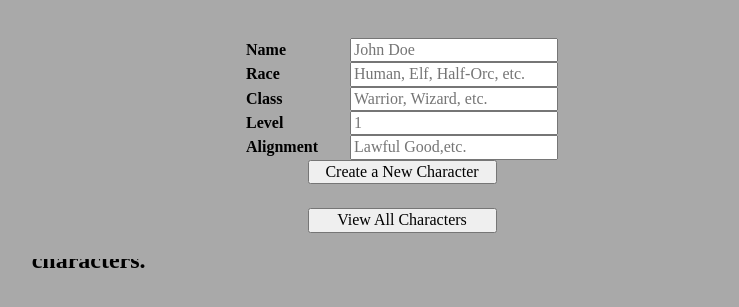
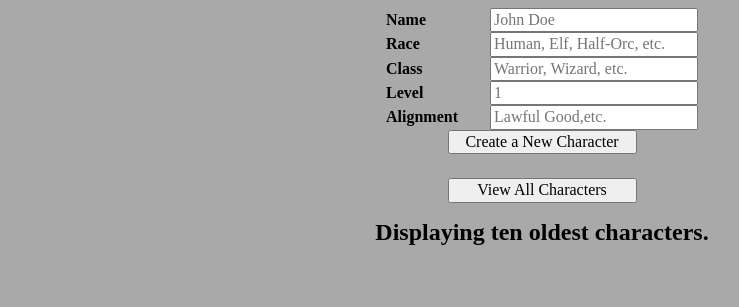
Before and after one commit to lbox87/Character-Creator, a website: page public/index.html in a window 1280 px wide. Shown: the part 61-368 px from the top of the page, without its empty margins (98-837 px from the left). Drawn offline with nearby package versions, Linux system fonts and the light colour scheme; no server answers.

Commit message:
fixed location updates

```diff
--- a/public/style.css
+++ b/public/style.css
@@ -35,10 +35,10 @@ header {
 }
 
 .fixed-container {
-    top:80px;
+    top:50px;
     position: fixed;
     text-align: center;
-    height: 30%;
+    height: 25%;
     width: 100%;
     z-index:10;
     background-color: darkgrey;
@@ -52,6 +52,12 @@ header {
     overflow:auto;
 }
 
+.shift-container, .fixed-container {
+    width: 100%;
+    left:50%;
+    transform: translate(-50%, 0);
+}
+
 ul {
     list-style-type: none;
 padding: 0;
```
